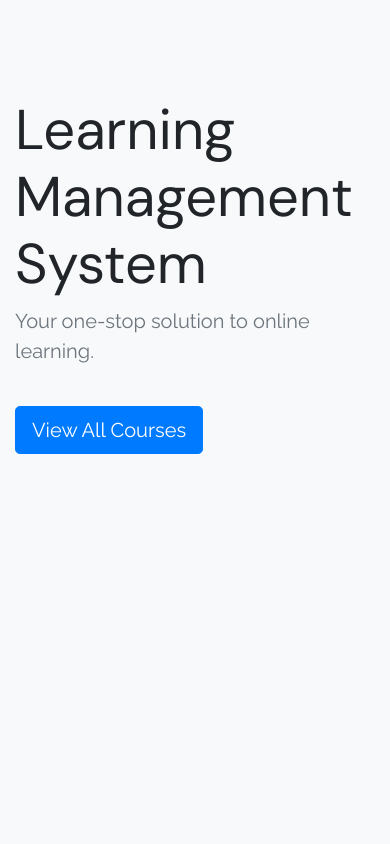
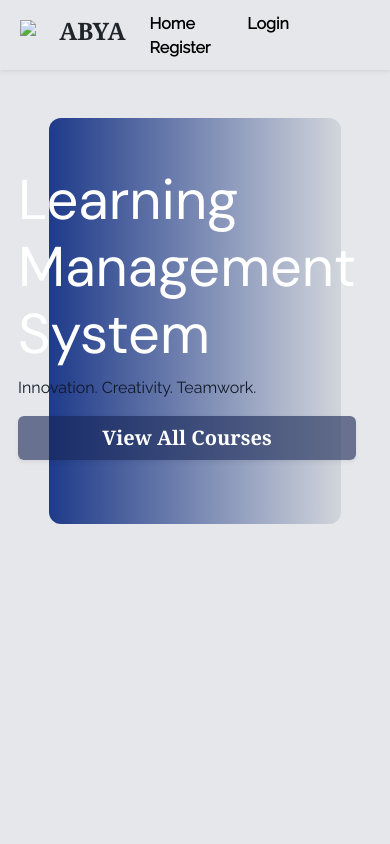
Before and after one commit to adityagoyal222/django-lms, a Django app: page / in a window 390 px wide. Run offline with Django 3.2, Linux system fonts and the light colour scheme; some libraries are stand-ins or nearby versions; grey boxes are pictures that could not be loaded.

Commit message:
modified UI

```diff
--- a/courses/templates/courses/course_base.html
+++ b/courses/templates/courses/course_base.html
@@ -9,7 +9,7 @@
 {% endblock title %}
 
 {% block body_content %}
-    <div class="container">
+    <div class="h-auto p-2 w-auto">
 
         {% block main_content %}
 
--- a/django_lms/settings.py
+++ b/django_lms/settings.py
@@ -103,7 +103,7 @@
         'ENGINE': 'django.db.backends.mysql',
         'NAME': 'django_lms',
         'USER': 'root',
-        'PASSWORD': 'lms123',
+        'PASSWORD': 'password',
         'HOST': 'localhost',
         'PORT': '3306',
     }
--- a/static/django_lms/css/master.css
+++ b/static/django_lms/css/master.css
@@ -5,7 +5,7 @@
   z-index: 1; /* Stay on top */
   top: 0; /* Stay at the top */
   left: 0;
-  background-color: #093568; /* Black */
+  background-color: #; /* Black */
   overflow-x: hidden; /* Disable horizontal scroll */
   padding-top: 20px;
 }
@@ -21,7 +21,7 @@
   padding: 6px 8px 6px 16px;
   text-decoration: none;
   font-size: 20px;
-  color: #999999;
+  color: #;
   display: block;
 }
 
--- a/templates/index.html
+++ b/templates/index.html
@@ -18,18 +18,50 @@
     <link href="https://fonts.googleapis.com/css2?family=DM+Sans&family=Raleway&display=swap" rel="stylesheet" />
     <link rel="stylesheet" href="{% static 'django_lms/css/master.css' %}" />
 </head>
-<body>
-    <div class="bg-light index-image">
-        <div class="container py-5">
-            <div class="row align-items-center py-5">
-            <div class="col-lg-6">
-                <h1 class="display-4">Learning Management System</h1>
-                <p class="lead text-muted mb-0">Your one-stop solution to online learning.</p>
-                <p><a href="{% url 'courses:list' %}" class="btn btn-primary btn-lg index-button">View All Courses</button></a>
-            </div>
-            <div class="col-lg-6 d-none d-lg-block"><img src="https://res.cloudinary.com/mhmd/image/upload/v1556834136/illus_kftyh4.png" alt="" class="img-fluid"></div>
+{% comment %} <body class="bg-gradient-to-r from-cyan-500 to-blue-900 "> {% endcomment %}
+<body class="bg-gray-200 ">
+    <div class="bg-transparent shadow-sm h-[70px] w-full p-2 flex flex-row relative">
+        <div class="items-start p-1 m-2 w-10 h-10">
+            <img src="{% static 'django_lms/images/abya2.png' %}"/>
+        </div>
+        <div class="mx-auto my-auto">
+            <h1 class="text-2xl font-bold font-serif">ABYA</h1>
+        </div>
+        <div class="my-auto">
+            <a href="{% url 'home' %}" class="bg-transparent hover:bg-blue-700 p-2 text-black hover:no-underline font-bold py-2 px-4 rounded">Home</a>
+            <a href="{% url 'users:login' %}" class="bg-transparent hover:bg-blue-700 hover:shadow-lg p-2 text-black hover:no-underline font-bold py-2 px-4 rounded">Login</a>
+            <a href="{% url 'users:signup' %}" class="bg-transparent hover:bg-blue-700 hover:shadow-lg p-2 text-black hover:no-underline font-bold py-2 px-4 rounded">Register</a>
+        </div>
+    </div>
+    <div class="w-[75%] h-[300px auto] mx-auto flex items-center justify-center rounded-xl bg-gradient-to-r from-blue-900 to-gray-300 m-5">
+        {% comment %} <div>
+            <h1 class="text-4xl font-bold text-white font-serif">Welcome to ABYA</h1>
+            <p class="text-xl font-serif">Innovation. Creativity. Teamwork.</p>
+        </div> {% endcomment %}
+        <div class="index-image">
+            <div class="mx-auto items-center flex justify-center w-[60%] py-5">
+                <div class="flex flex-row my-auto space-x-4">
+                <div class="items-start justify-start my-auto">
+                    <h1 class="display-4 text-white">Learning Management System</h1>
+                    <p class="text-gray-900 ">Innovation. Creativity. Teamwork.</p>
+                    <p class="bg-blue-950 bg-opacity-60 hover:bg-opacity-80  rounded-md shadow-sm p-2 mt-2 hover:shadow-2xl w-auto"><a href="{% url 'courses:list' %}" class="mx-auto items-center justify-center flex text-xl font-serif font-semibold decoration-none hover:no-underline text-white ">View All Courses</a></p>
+                </div>
+                <div class="items-end justify-end my-auto"><img src="https://res.cloudinary.com/mhmd/image/upload/v1556834136/illus_kftyh4.png" alt="" class="img-fluid"></div>
+                </div>
             </div>
         </div>
     </div>
+    {% comment %} <div class="index-image">
+        <div class="mx-auto items-center flex justify-center w-[60%] py-5">
+            <div class="flex flex-row my-auto space-x-4">
+            <div class="items-start justify-start my-auto">
+                <h1 class="display-4">Learning Management System</h1>
+                <p class="text-gray-700 ">Innovation. Creativity. Teamwork.</p>
+                <p class="bg-blue-950 bg-opacity-60 hover:bg-opacity-80  rounded-md shadow-sm p-2 mt-2 hover:shadow-2xl w-auto"><a href="{% url 'courses:list' %}" class="mx-auto items-center justify-center flex text-xl font-serif font-semibold decoration-none hover:no-underline text-white ">View All Courses</a></p>
+            </div>
+            <div class="items-end justify-end my-auto"><img src="https://res.cloudinary.com/mhmd/image/upload/v1556834136/illus_kftyh4.png" alt="" class="img-fluid"></div>
+            </div>
+        </div>
+    </div> {% endcomment %}
 </body>
 </html>
--- a/theme/static/css/dist/styles.css
+++ b/theme/static/css/dist/styles.css
@@ -778,9 +778,26 @@
   margin: 0px;
 }
 
+.m-2 {
+  margin: 0.5rem;
+}
+
+.m-5 {
+  margin: 1.25rem;
+}
+
+.m-1 {
+  margin: 0.25rem;
+}
+
 .mx-auto {
   margin-left: auto;
   margin-right: auto;
+}
+
+.my-auto {
+  margin-top: auto;
+  margin-bottom: auto;
 }
 
 .mb-0 {
@@ -797,6 +814,14 @@
 
 .ml-2 {
   margin-left: 0.5rem;
+}
+
+.mt-2 {
+  margin-top: 0.5rem;
+}
+
+.mb-5 {
+  margin-bottom: 1.25rem;
 }
 
 .block {
@@ -831,6 +856,50 @@
   height: 100vh;
 }
 
+.h-\[70px\] {
+  height: 70px;
+}
+
+.h-\[300px\] {
+  height: 300px;
+}
+
+.h-10 {
+  height: 2.5rem;
+}
+
+.w-\[60\%\] {
+  width: 60%;
+}
+
+.w-\[75\%\] {
+  width: 75%;
+}
+
+.w-auto {
+  width: auto;
+}
+
+.w-full {
+  width: 100%;
+}
+
+.w-\[50\%\] {
+  width: 50%;
+}
+
+.w-\[300px\] {
+  width: 300px;
+}
+
+.w-\[100px\] {
+  width: 100px;
+}
+
+.w-10 {
+  width: 2.5rem;
+}
+
 .border-collapse {
   border-collapse: collapse;
 }
@@ -839,20 +908,81 @@
   transform: translate(var(--tw-translate-x), var(--tw-translate-y)) rotate(var(--tw-rotate)) skewX(var(--tw-skew-x)) skewY(var(--tw-skew-y)) scaleX(var(--tw-scale-x)) scaleY(var(--tw-scale-y));
 }
 
+.flex-row {
+  flex-direction: row;
+}
+
+.flex-col {
+  flex-direction: column;
+}
+
 .content-start {
   align-content: flex-start;
+}
+
+.items-start {
+  align-items: flex-start;
+}
+
+.items-end {
+  align-items: flex-end;
 }
 
 .items-center {
   align-items: center;
 }
 
+.justify-start {
+  justify-content: flex-start;
+}
+
+.justify-end {
+  justify-content: flex-end;
+}
+
 .justify-center {
   justify-content: center;
 }
 
+.space-x-4 > :not([hidden]) ~ :not([hidden]) {
+  --tw-space-x-reverse: 0;
+  margin-right: calc(1rem * var(--tw-space-x-reverse));
+  margin-left: calc(1rem * calc(1 - var(--tw-space-x-reverse)));
+}
+
+.space-x-2 > :not([hidden]) ~ :not([hidden]) {
+  --tw-space-x-reverse: 0;
+  margin-right: calc(0.5rem * var(--tw-space-x-reverse));
+  margin-left: calc(0.5rem * calc(1 - var(--tw-space-x-reverse)));
+}
+
+.rounded {
+  border-radius: 0.25rem;
+}
+
+.rounded-md {
+  border-radius: 0.375rem;
+}
+
+.rounded-xl {
+  border-radius: 0.75rem;
+}
+
+.rounded-lg {
+  border-radius: 0.5rem;
+}
+
 .border {
   border-width: 1px;
+}
+
+.border-2 {
+  border-width: 2px;
+}
+
+.border-red-600 {
+  --tw-border-opacity: 1;
+  border-color: rgb(220 38 38 / var(--tw-border-opacity));
 }
 
 .bg-gray-50 {
@@ -860,14 +990,177 @@
   background-color: rgb(249 250 251 / var(--tw-bg-opacity));
 }
 
+.bg-blue-950 {
+  --tw-bg-opacity: 1;
+  background-color: rgb(23 37 84 / var(--tw-bg-opacity));
+}
+
+.bg-gray-200 {
+  --tw-bg-opacity: 1;
+  background-color: rgb(229 231 235 / var(--tw-bg-opacity));
+}
+
+.bg-transparent {
+  background-color: transparent;
+}
+
+.bg-emerald-200 {
+  --tw-bg-opacity: 1;
+  background-color: rgb(167 243 208 / var(--tw-bg-opacity));
+}
+
+.bg-emerald-900 {
+  --tw-bg-opacity: 1;
+  background-color: rgb(6 78 59 / var(--tw-bg-opacity));
+}
+
+.bg-red-400 {
+  --tw-bg-opacity: 1;
+  background-color: rgb(248 113 113 / var(--tw-bg-opacity));
+}
+
+.bg-blue-900 {
+  --tw-bg-opacity: 1;
+  background-color: rgb(30 58 138 / var(--tw-bg-opacity));
+}
+
 .bg-red-300 {
   --tw-bg-opacity: 1;
   background-color: rgb(252 165 165 / var(--tw-bg-opacity));
 }
 
+.bg-slate-600 {
+  --tw-bg-opacity: 1;
+  background-color: rgb(71 85 105 / var(--tw-bg-opacity));
+}
+
+.bg-red-500 {
+  --tw-bg-opacity: 1;
+  background-color: rgb(239 68 68 / var(--tw-bg-opacity));
+}
+
+.bg-red-600 {
+  --tw-bg-opacity: 1;
+  background-color: rgb(220 38 38 / var(--tw-bg-opacity));
+}
+
+.bg-green-400 {
+  --tw-bg-opacity: 1;
+  background-color: rgb(74 222 128 / var(--tw-bg-opacity));
+}
+
+.bg-green-600 {
+  --tw-bg-opacity: 1;
+  background-color: rgb(22 163 74 / var(--tw-bg-opacity));
+}
+
+.bg-green-500 {
+  --tw-bg-opacity: 1;
+  background-color: rgb(34 197 94 / var(--tw-bg-opacity));
+}
+
+.bg-red-200 {
+  --tw-bg-opacity: 1;
+  background-color: rgb(254 202 202 / var(--tw-bg-opacity));
+}
+
+.bg-opacity-60 {
+  --tw-bg-opacity: 0.6;
+}
+
+.bg-gradient-to-r {
+  background-image: linear-gradient(to right, var(--tw-gradient-stops));
+}
+
+.from-blue-900 {
+  --tw-gradient-from: #1e3a8a var(--tw-gradient-from-position);
+  --tw-gradient-to: rgb(30 58 138 / 0) var(--tw-gradient-to-position);
+  --tw-gradient-stops: var(--tw-gradient-from), var(--tw-gradient-to);
+}
+
+.from-cyan-500 {
+  --tw-gradient-from: #06b6d4 var(--tw-gradient-from-position);
+  --tw-gradient-to: rgb(6 182 212 / 0) var(--tw-gradient-to-position);
+  --tw-gradient-stops: var(--tw-gradient-from), var(--tw-gradient-to);
+}
+
+.from-gray-300 {
+  --tw-gradient-from: #d1d5db var(--tw-gradient-from-position);
+  --tw-gradient-to: rgb(209 213 219 / 0) var(--tw-gradient-to-position);
+  --tw-gradient-stops: var(--tw-gradient-from), var(--tw-gradient-to);
+}
+
+.from-yellow-500 {
+  --tw-gradient-from: #eab308 var(--tw-gradient-from-position);
+  --tw-gradient-to: rgb(234 179 8 / 0) var(--tw-gradient-to-position);
+  --tw-gradient-stops: var(--tw-gradient-from), var(--tw-gradient-to);
+}
+
+.from-blue-200 {
+  --tw-gradient-from: #bfdbfe var(--tw-gradient-from-position);
+  --tw-gradient-to: rgb(191 219 254 / 0) var(--tw-gradient-to-position);
+  --tw-gradient-stops: var(--tw-gradient-from), var(--tw-gradient-to);
+}
+
+.from-green-800 {
+  --tw-gradient-from: #166534 var(--tw-gradient-from-position);
+  --tw-gradient-to: rgb(22 101 52 / 0) var(--tw-gradient-to-position);
+  --tw-gradient-stops: var(--tw-gradient-from), var(--tw-gradient-to);
+}
+
+.from-green-900 {
+  --tw-gradient-from: #14532d var(--tw-gradient-from-position);
+  --tw-gradient-to: rgb(20 83 45 / 0) var(--tw-gradient-to-position);
+  --tw-gradient-stops: var(--tw-gradient-from), var(--tw-gradient-to);
+}
+
+.from-blue-800 {
+  --tw-gradient-from: #1e40af var(--tw-gradient-from-position);
+  --tw-gradient-to: rgb(30 64 175 / 0) var(--tw-gradient-to-position);
+  --tw-gradient-stops: var(--tw-gradient-from), var(--tw-gradient-to);
+}
+
+.to-blue-900 {
+  --tw-gradient-to: #1e3a8a var(--tw-gradient-to-position);
+}
+
+.to-gray-300 {
+  --tw-gradient-to: #d1d5db var(--tw-gradient-to-position);
+}
+
+.to-green-900 {
+  --tw-gradient-to: #14532d var(--tw-gradient-to-position);
+}
+
+.to-yellow-300 {
+  --tw-gradient-to: #fde047 var(--tw-gradient-to-position);
+}
+
+.p-1 {
+  padding: 0.25rem;
+}
+
+.p-2 {
+  padding: 0.5rem;
+}
+
+.p-5 {
+  padding: 1.25rem;
+}
+
 .py-5 {
   padding-top: 1.25rem;
   padding-bottom: 1.25rem;
+}
+
+.px-4 {
+  padding-left: 1rem;
+  padding-right: 1rem;
+}
+
+.py-2 {
+  padding-top: 0.5rem;
+  padding-bottom: 0.5rem;
 }
 
 .font-serif {
@@ -879,12 +1172,105 @@
   line-height: 1;
 }
 
+.text-2xl {
+  font-size: 1.5rem;
+  line-height: 2rem;
+}
+
+.text-4xl {
+  font-size: 2.25rem;
+  line-height: 2.5rem;
+}
+
+.text-xl {
+  font-size: 1.25rem;
+  line-height: 1.75rem;
+}
+
+.text-lg {
+  font-size: 1.125rem;
+  line-height: 1.75rem;
+}
+
+.font-bold {
+  font-weight: 700;
+}
+
+.font-semibold {
+  font-weight: 600;
+}
+
+.font-extrabold {
+  font-weight: 800;
+}
+
+.uppercase {
+  text-transform: uppercase;
+}
+
 .leading-normal {
   line-height: 1.5;
 }
 
 .tracking-normal {
   letter-spacing: 0em;
+}
+
+.text-black {
+  --tw-text-opacity: 1;
+  color: rgb(0 0 0 / var(--tw-text-opacity));
+}
+
+.text-gray-700 {
+  --tw-text-opacity: 1;
+  color: rgb(55 65 81 / var(--tw-text-opacity));
+}
+
+.text-gray-900 {
+  --tw-text-opacity: 1;
+  color: rgb(17 24 39 / var(--tw-text-opacity));
+}
+
+.text-white {
+  --tw-text-opacity: 1;
+  color: rgb(255 255 255 / var(--tw-text-opacity));
+}
+
+.text-yellow-500 {
+  --tw-text-opacity: 1;
+  color: rgb(234 179 8 / var(--tw-text-opacity));
+}
+
+.text-yellow-600 {
+  --tw-text-opacity: 1;
+  color: rgb(202 138 4 / var(--tw-text-opacity));
+}
+
+.text-yellow-300 {
+  --tw-text-opacity: 1;
+  color: rgb(253 224 71 / var(--tw-text-opacity));
+}
+
+.text-red-400 {
+  --tw-text-opacity: 1;
+  color: rgb(248 113 113 / var(--tw-text-opacity));
+}
+
+.text-blue-800 {
+  --tw-text-opacity: 1;
+  color: rgb(30 64 175 / var(--tw-text-opacity));
+}
+
+.shadow-sm {
+  --tw-shadow: 0 1px 2px 0 rgb(0 0 0 / 0.05);
+  --tw-shadow-colored: 0 1px 2px 0 var(--tw-shadow-color);
+  box-shadow: var(--tw-ring-offset-shadow, 0 0 #0000), var(--tw-ring-shadow, 0 0 #0000), var(--tw-shadow);
+}
+
+.shadow-lg {
+  --tw-shadow: 0 10px 15px -3px rgb(0 0 0 / 0.1), 0 4px 6px -4px rgb(0 0 0 / 0.1);
+  --tw-shadow-colored: 0 10px 15px -3px var(--tw-shadow-color), 0 4px 6px -4px var(--tw-shadow-color);
+  box-shadow: var(--tw-ring-offset-shadow, 0 0 #0000), var(--tw-ring-shadow, 0 0 #0000), var(--tw-shadow);
 }
 
 .filter {
--- a/users/templates/users/login.html
+++ b/users/templates/users/login.html
@@ -17,12 +17,12 @@
 
     {% else %}
 
-    <div class="container">
-        <h1>Log In</h1>
+    <div  class="container shadow-lg p-5 rounded-xl font-serif">
+        <h1 class="mx-auto font-serif font-extrabold items-center justify-center flex text-2xl uppercase mb-5">Log In</h1>
         <form method="POST">
             {% csrf_token %}
             {% bootstrap_form form %}
-            <input type="submit" class="btn btn-primary" value="Login">
+            <input type="submit" class="bg-blue-900 rounded-md font-semibold text-yellow-300 hover:text-yellow-600 hover:bg-blue-700 p-2 m-2 shadow-lg" value="Login">
         </form>
     </div>
 
--- a/users/templates/users/signup.html
+++ b/users/templates/users/signup.html
@@ -7,12 +7,12 @@
 
 
 {% block body_content %}
-    <div class="container">
-        <h1>Sign Up</h1>
+    <div class="container shadow-lg p-5 rounded-xl font-serif">
+        <h1 class="mx-auto font-serif font-extrabold items-center justify-center flex text-2xl uppercase">Sign Up</h1>
         <form method="POST">
             {% csrf_token %}
             {% bootstrap_form form %}
-            <input type="submit" class="btn btn-success" value="Sign Up">
+            <input type="submit" class="bg-blue-900 rounded-md font-semibold text-yellow-300 hover:text-yellow-600 hover:bg-blue-700 p-2 m-2 shadow-lg" value="Sign Up">
         </form>
     </div>
 {% endblock body_content %}
```
Also changed, not shown: other parts of theme/static/css/dist/styles.css (+65 -0 lines), courses/templates/courses/course_list.html (+8 -8 lines), templates/base.html (+14 -11 lines), static/django_lms/images/abya2.png (added).
